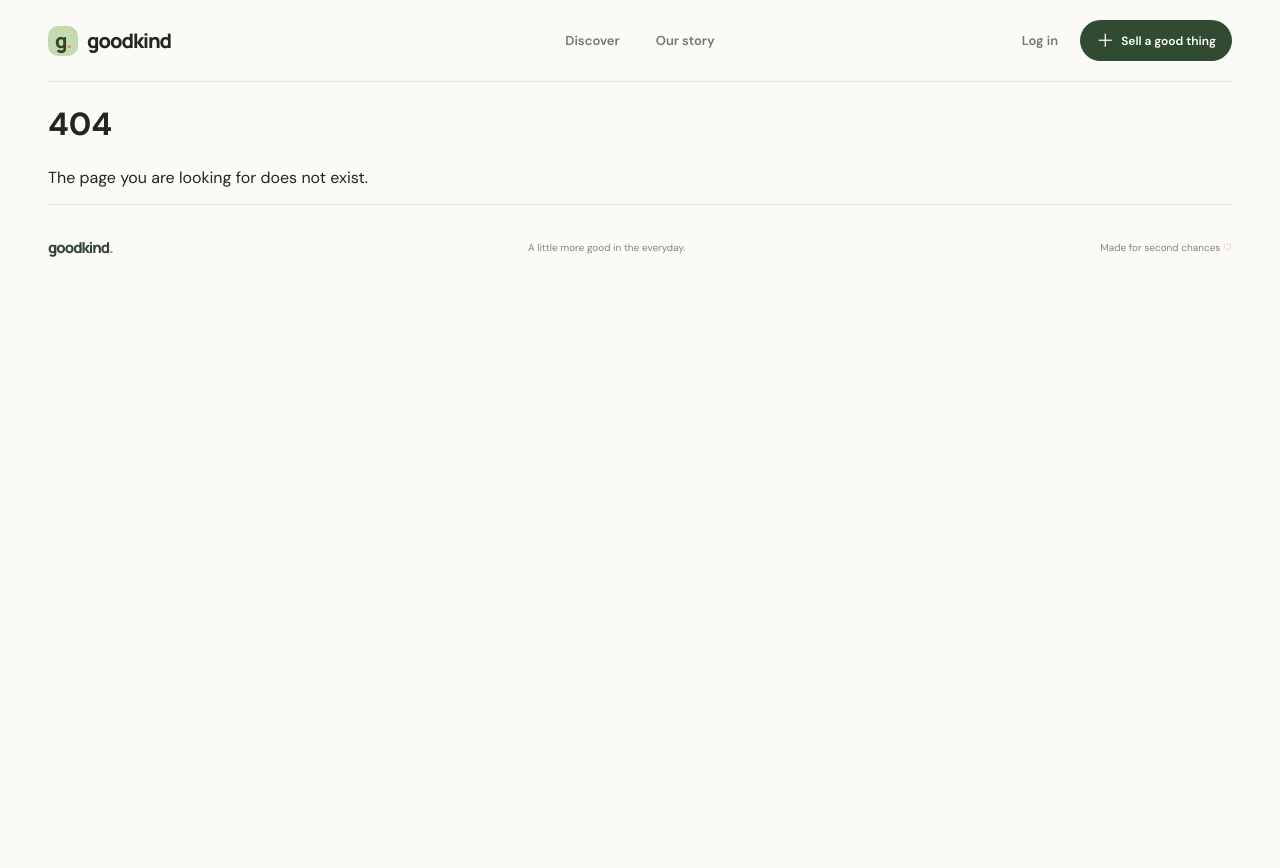
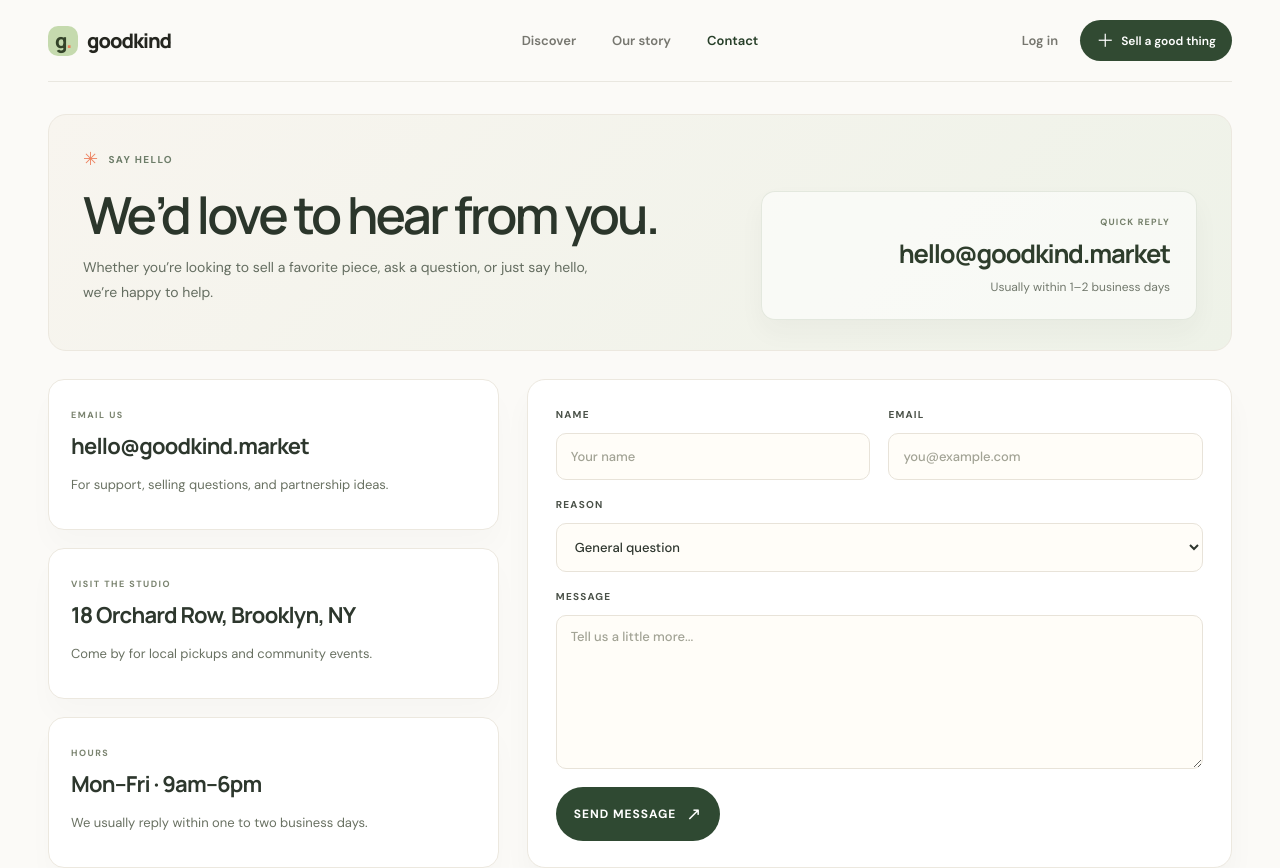
Before and after one commit to usman-invente/sales-feed, a React app: page /contact in a window 1280 px wide. Before the commit this address had no page. Shown: the top 868 px of the page. Before the commit the page ends 800 px from the top, so only its background shows below. Built offline with nearby package versions, Linux system fonts and the light colour scheme; the HTML template or start-up script is replaced by a standard one.

Commit message:
add contact design

```diff
--- a/src/App.jsx
+++ b/src/App.jsx
@@ -2,6 +2,7 @@ import { BrowserRouter, Routes, Route } from 'react-router-dom'
 import RootLayout from './layouts/RootLayout'
 import Home from './pages/Home'
 import About from './pages/About'
+import Contact from './pages/Contact'
 import Login from './pages/Login'
 import Register from './pages/Register'
 import NotFound from './pages/NotFound'
@@ -13,6 +14,7 @@ export default function App() {
         <Route path="/" element={<RootLayout />}>
           <Route index element={<Home />} />
           <Route path="about" element={<About />} />
+          <Route path="contact" element={<Contact />} />
           <Route path="login" element={<Login />} />
           <Route path="register" element={<Register />} />
           <Route path="*" element={<NotFound />} />
--- a/src/layouts/RootLayout.jsx
+++ b/src/layouts/RootLayout.jsx
@@ -11,6 +11,7 @@ export default function RootLayout() {
         <nav className="site-nav" aria-label="Main navigation">
           <NavLink to="/" end>Discover</NavLink>
           <NavLink to="/about">Our story</NavLink>
+          <NavLink to="/contact">Contact</NavLink>
         </nav>
         <div className="header-actions">
           <NavLink className="saved-link" to="/login">Log in</NavLink>
--- /dev/null
+++ b/src/pages/Contact.css
@@ -0,0 +1,244 @@
+.contact-page {
+  padding: 32px 0 48px;
+}
+
+.contact-hero {
+  display: grid;
+  grid-template-columns: 1.2fr 0.8fr;
+  gap: 24px;
+  align-items: end;
+  padding: 34px 34px 30px;
+  border: 1px solid #ece8df;
+  border-radius: 18px;
+  background: linear-gradient(135deg, #f8f5ef 0%, #eef2e8 100%);
+}
+
+.contact-hero-copy h1 {
+  margin: 18px 0 12px;
+  color: #2b362b;
+  font-family: 'Manrope', sans-serif;
+  font-size: clamp(36px, 4vw, 60px);
+  font-weight: 600;
+  letter-spacing: -2.8px;
+  line-height: 1.04;
+}
+
+.contact-hero-copy p {
+  max-width: 540px;
+  color: #646d60;
+  font-size: 14px;
+  line-height: 1.8;
+}
+
+.contact-eyebrow {
+  color: #6d7d69;
+}
+
+.contact-cta {
+  display: grid;
+  justify-items: end;
+  gap: 8px;
+  padding: 24px 26px;
+  border-radius: 14px;
+  background: rgba(255, 255, 255, 0.56);
+  border: 1px solid rgba(126, 151, 110, 0.18);
+  box-shadow: 0 12px 26px rgba(51, 63, 43, 0.04);
+}
+
+.contact-cta-label {
+  color: #75806b;
+  font-size: 9px;
+  font-weight: 700;
+  letter-spacing: 1.2px;
+  text-transform: uppercase;
+}
+
+.contact-cta a {
+  color: #2e3d2c;
+  font-family: 'Manrope', sans-serif;
+  font-size: clamp(20px, 2vw, 28px);
+  font-weight: 700;
+  letter-spacing: -1.2px;
+}
+
+.contact-cta-meta {
+  color: #72796d;
+  font-size: 12px;
+}
+
+.contact-layout {
+  display: grid;
+  grid-template-columns: 0.78fr 1.22fr;
+  gap: 28px;
+  margin-top: 28px;
+}
+
+.contact-details {
+  display: grid;
+  gap: 18px;
+}
+
+.contact-detail {
+  padding: 22px 22px 20px;
+  border: 1px solid #ece8df;
+  border-radius: 16px;
+  background: #fff;
+  box-shadow: 0 18px 28px rgba(33, 39, 29, 0.02);
+}
+
+.contact-detail-title {
+  display: inline-block;
+  margin-bottom: 10px;
+  color: #7a836f;
+  font-size: 9px;
+  font-weight: 700;
+  letter-spacing: 1.5px;
+  text-transform: uppercase;
+}
+
+.contact-detail strong {
+  display: block;
+  margin-bottom: 8px;
+  color: #2d372d;
+  font-family: 'Manrope', sans-serif;
+  font-size: 22px;
+  letter-spacing: -0.8px;
+}
+
+.contact-detail p {
+  color: #697162;
+  font-size: 13px;
+  line-height: 1.7;
+}
+
+.contact-form {
+  display: grid;
+  gap: 18px;
+  padding: 28px 28px 26px;
+  border: 1px solid #ece8df;
+  border-radius: 18px;
+  background: #fff;
+  box-shadow: 0 18px 28px rgba(17, 20, 16, 0.03);
+}
+
+.form-grid {
+  display: grid;
+  grid-template-columns: repeat(2, minmax(0, 1fr));
+  gap: 18px;
+}
+
+.field {
+  display: grid;
+  gap: 8px;
+  color: #4a5148;
+  font-size: 10px;
+  font-weight: 700;
+  letter-spacing: 0.12em;
+  text-transform: uppercase;
+}
+
+.field input,
+.field select,
+.field textarea {
+  width: 100%;
+  border: 1px solid #e8e3d9;
+  border-radius: 10px;
+  background: #fffdf8;
+  color: #2e362e;
+  font: inherit;
+  font-size: 13px;
+  font-weight: 500;
+  letter-spacing: 0;
+  text-transform: none;
+  padding: 12px 14px;
+  transition: border-color 180ms ease, box-shadow 180ms ease;
+}
+
+.field input::placeholder,
+.field textarea::placeholder {
+  color: #a2a395;
+}
+
+.field textarea {
+  min-height: 150px;
+  resize: vertical;
+}
+
+.field input:focus,
+.field select:focus,
+.field textarea:focus {
+  outline: 0;
+  border-color: #9dad8a;
+  box-shadow: 0 0 0 3px rgba(124, 151, 110, 0.12);
+}
+
+.contact-submit {
+  display: inline-flex;
+  align-items: center;
+  justify-content: center;
+  gap: 10px;
+  width: fit-content;
+  min-height: 46px;
+  padding: 0 18px;
+  border: 0;
+  border-radius: 999px;
+  background: #2f4932;
+  color: #fff;
+  font-size: 12px;
+  font-weight: 700;
+  letter-spacing: 0.08em;
+  text-transform: uppercase;
+  cursor: pointer;
+  transition: transform 160ms ease, background 160ms ease;
+}
+
+.contact-submit:hover {
+  transform: translateY(-1px);
+  background: #233b2a;
+}
+
+.contact-submit span {
+  font-size: 18px;
+  line-height: 1;
+}
+
+.contact-notice {
+  display: inline-flex;
+  align-items: center;
+  gap: 8px;
+  color: #4b6b48;
+  font-size: 13px;
+  font-weight: 600;
+}
+
+.contact-notice span {
+  color: #e17d5e;
+}
+
+@media (max-width: 900px) {
+  .contact-hero,
+  .contact-layout {
+    grid-template-columns: 1fr;
+  }
+
+  .contact-cta {
+    justify-items: start;
+  }
+}
+
+@media (max-width: 620px) {
+  .contact-page {
+    padding-top: 18px;
+  }
+
+  .contact-hero,
+  .contact-form,
+  .contact-detail {
+    padding-left: 18px;
+    padding-right: 18px;
+  }
+
+  .form-grid {
+    grid-template-columns: 1fr;
+  }
+}
--- /dev/null
+++ b/src/pages/Contact.jsx
@@ -0,0 +1,140 @@
+import { useState } from 'react'
+import './Contact.css'
+
+const contactDetails = [
+  {
+    title: 'Email us',
+    text: 'hello@goodkind.market',
+    subtext: 'For support, selling questions, and partnership ideas.',
+  },
+  {
+    title: 'Visit the studio',
+    text: '18 Orchard Row, Brooklyn, NY',
+    subtext: 'Come by for local pickups and community events.',
+  },
+  {
+    title: 'Hours',
+    text: 'Mon–Fri · 9am–6pm',
+    subtext: 'We usually reply within one to two business days.',
+  },
+]
+
+const initialFormData = {
+  name: '',
+  email: '',
+  reason: 'General question',
+  message: '',
+}
+
+export default function Contact() {
+  const [formData, setFormData] = useState(initialFormData)
+  const [notice, setNotice] = useState('')
+
+  const handleChange = (event) => {
+    const { name, value } = event.target
+    setFormData((prev) => ({
+      ...prev,
+      [name]: value,
+    }))
+  }
+
+  function handleSubmit(event) {
+    event.preventDefault()
+    console.log('Contact form submitted:', formData)
+    setNotice('Thanks for reaching out — we’ll be in touch soon.')
+    setFormData(initialFormData)
+  }
+
+  return (
+    <div className="contact-page">
+      <section className="contact-hero">
+        <div className="contact-hero-copy">
+          <span className="eyebrow contact-eyebrow">
+            <span className="eyebrow-sparkle">✳</span> SAY HELLO
+          </span>
+          <h1>We’d love to hear from you.</h1>
+          <p>
+            Whether you’re looking to sell a favorite piece, ask a question,
+            or just say hello, we’re happy to help.
+          </p>
+        </div>
+        <div className="contact-cta">
+          <span className="contact-cta-label">Quick reply</span>
+          <a href="mailto:hello@goodkind.market">hello@goodkind.market</a>
+          <span className="contact-cta-meta">Usually within 1–2 business days</span>
+        </div>
+      </section>
+
+      <section className="contact-layout">
+        <div className="contact-details" aria-label="Contact information">
+          {contactDetails.map((item) => (
+            <article className="contact-detail" key={item.title}>
+              <span className="contact-detail-title">{item.title}</span>
+              <strong>{item.text}</strong>
+              <p>{item.subtext}</p>
+            </article>
+          ))}
+        </div>
+
+        <form className="contact-form" onSubmit={handleSubmit}>
+          <div className="form-grid">
+            <label className="field">
+              <span>Name</span>
+              <input
+                name="name"
+                type="text"
+                placeholder="Your name"
+                required
+                value={formData.name}
+                onChange={handleChange}
+              />
+            </label>
+            <label className="field">
+              <span>Email</span>
+              <input
+                name="email"
+                type="email"
+                placeholder="you@example.com"
+                required
+                value={formData.email}
+                onChange={handleChange}
+              />
+            </label>
+          </div>
+
+          <label className="field">
+            <span>Reason</span>
+            <select name="reason" value={formData.reason} onChange={handleChange}>
+              <option>General question</option>
+              <option>Sell an item</option>
+              <option>Partnership</option>
+              <option>Community event</option>
+            </select>
+          </label>
+
+          <label className="field">
+            <span>Message</span>
+            <textarea
+              name="message"
+              placeholder="Tell us a little more..."
+              required
+              rows="6"
+              value={formData.message}
+              onChange={handleChange}
+            />
+          </label>
+
+          <button className="contact-submit" type="submit">
+            Send message <span aria-hidden="true">↗</span>
+          </button>
+
+          {notice && (
+            <p className="contact-notice" role="status">
+              <span aria-hidden="true">✳</span> {notice}
+            </p>
+          )}
+        </form>
+      </section>
+    </div>
+  )
+}
--- a/src/pages/Login.jsx
+++ b/src/pages/Login.jsx
@@ -6,11 +6,28 @@ import PasswordInput from './PasswordInput'
 export default function Login() {
   const [notice, setNotice] = useState('')
 
+  const [formData, setFormData] = useState({
+    email: '',
+    password: '',
+  });
+
+  // 2. Universal change handler for inputs
+
+  const handleChange = (e) => {
+    const { name, value } = e.target;
+    setFormData((prev) => ({
+      ...prev,
+      [name]: value,
+    }));
+  }
+
+
+
   function handleSubmit(event) {
     event.preventDefault()
-    setNotice(
-      'Your form is ready, but sign-in isn’t connected yet. Please check back soon.',
-    )
+
+    // Access form values inside formData
+    console.log('Submitted Data:', formData);
   }
 
   return (
@@ -30,6 +47,8 @@ export default function Login() {
               placeholder="you@example.com"
               required
               type="email"
+              onChange={handleChange}
+              value={formData.email}
             />
           </label>
           <PasswordInput
@@ -37,14 +56,10 @@ export default function Login() {
             label="Password"
             name="password"
             placeholder="Enter your password"
+            onChange={handleChange}
+            value={formData.password}
           />
-          <div className="auth-form-options">
-            <label className="auth-remember">
-              <input name="remember" type="checkbox" />
-              <span>Keep me signed in</span>
-            </label>
-            <span className="auth-help-text">Forgot your password?</span>
-          </div>
+
           <button className="auth-submit" type="submit">
             Log in <span aria-hidden="true">↗</span>
           </button>
--- a/src/pages/PasswordInput.jsx
+++ b/src/pages/PasswordInput.jsx
@@ -22,9 +22,9 @@ function EyeIcon({ visible }) {
 export default function PasswordInput({
   autoComplete,
   label,
-  minLength = 8,
   name,
   placeholder,
+  ...props
 }) {
   const [visible, setVisible] = useState(false)
 
@@ -34,11 +34,11 @@ export default function PasswordInput({
       <span className="auth-password-wrap">
         <input
           autoComplete={autoComplete}
-          minLength={minLength}
           name={name}
           placeholder={placeholder}
           required
           type={visible ? 'text' : 'password'}
+          {...props}
         />
         <button
           aria-label={visible ? `Hide ${label.toLowerCase()}` : `Show ${label.toLowerCase()}`}
--- a/src/pages/Register.jsx
+++ b/src/pages/Register.jsx
@@ -7,19 +7,45 @@ import './Register.css'
 export default function Register() {
   const [notice, setNotice] = useState('')
 
-  function handleSubmit(event) {
-    event.preventDefault()
-    const formData = new FormData(event.currentTarget)
+  const [formData, setFormData] = useState({
+    name: '',
+    email: '',
+    password: '',
+    confirmPassword: '',
+    terms: false,
+  });
 
-    if (formData.get('password') !== formData.get('confirmPassword')) {
-      setNotice('Those passwords don’t match yet. Give it another try.')
-      return
+  // 2. Universal change handler for inputs
+  const handleChange = (e) => {
+    const { name, value, type, checked } = e.target;
+    setFormData((prev) => ({
+      ...prev,
+      [name]: type === 'checkbox' ? checked : value,
+    }));
+  };
+
+
+  const handleSubmit = (e) => {
+    e.preventDefault();
+
+    // Password validation check
+    if (formData.password !== formData.confirmPassword) {
+      setNotice('Passwords do not match.');
+      return;
     }
 
-    setNotice(
-      'Your form is ready, but account creation isn’t connected yet. Please check back soon.',
-    )
-  }
+    if (formData.password.length < 8) {
+      setNotice('Password must be at least 8 characters long.');
+      return;
+    }
+
+    setNotice('Creating your account...');
+
+    // Access form values inside formData
+    console.log('Submitted Data:', formData);
+
+    // Send formData to your backend API here
+  };
 
   return (
     <AuthLayout variant="register">
@@ -37,6 +63,8 @@ export default function Register() {
               name="name"
               placeholder="What should we call you?"
               required
+              onChange={handleChange}
+              value={formData.name}
             />
           </label>
           <label className="auth-field">
@@ -47,6 +75,8 @@ export default function Register() {
               placeholder="you@example.com"
               required
               type="email"
+              onChange={handleChange}
+              value={formData.email}
             />
           </label>
           <PasswordInput
@@ -54,15 +84,25 @@ export default function Register() {
             label="Password"
             name="password"
             placeholder="At least 8 characters"
+            onChange={handleChange}
+            value={formData.password}
           />
           <PasswordInput
             autoComplete="new-password"
             label="Confirm password"
             name="confirmPassword"
             placeholder="Type your password again"
+            onChange={handleChange}
+            value={formData.confirmPassword}
           />
           <label className="auth-terms">
-            <input name="terms" required type="checkbox" />
+            <input
+              name="terms"
+              required
+              type="checkbox"
+              onChange={handleChange}
+              checked={formData.terms}
+            />
             <span>I agree to be kind and keep good things going.</span>
           </label>
           <button className="auth-submit" type="submit">
--- a/src/router/index.jsx
+++ b/src/router/index.jsx
@@ -2,6 +2,7 @@ import { createBrowserRouter } from "react-router-dom";
 import RootLayout from "../layouts/RootLayout";
 import Home from "../pages/Home";
 import About from "../pages/About";
+import Contact from "../pages/Contact";
 import Login from "../pages/Login";
 import Register from "../pages/Register";
 import NotFound from "../pages/NotFound";
@@ -21,6 +22,10 @@ export const router = createBrowserRouter([
         element: <About />,
       },
       {
+        path: "contact",
+        element: <Contact />,
+      },
+      {
         path: "login",
         element: <Login />,
       },
```
